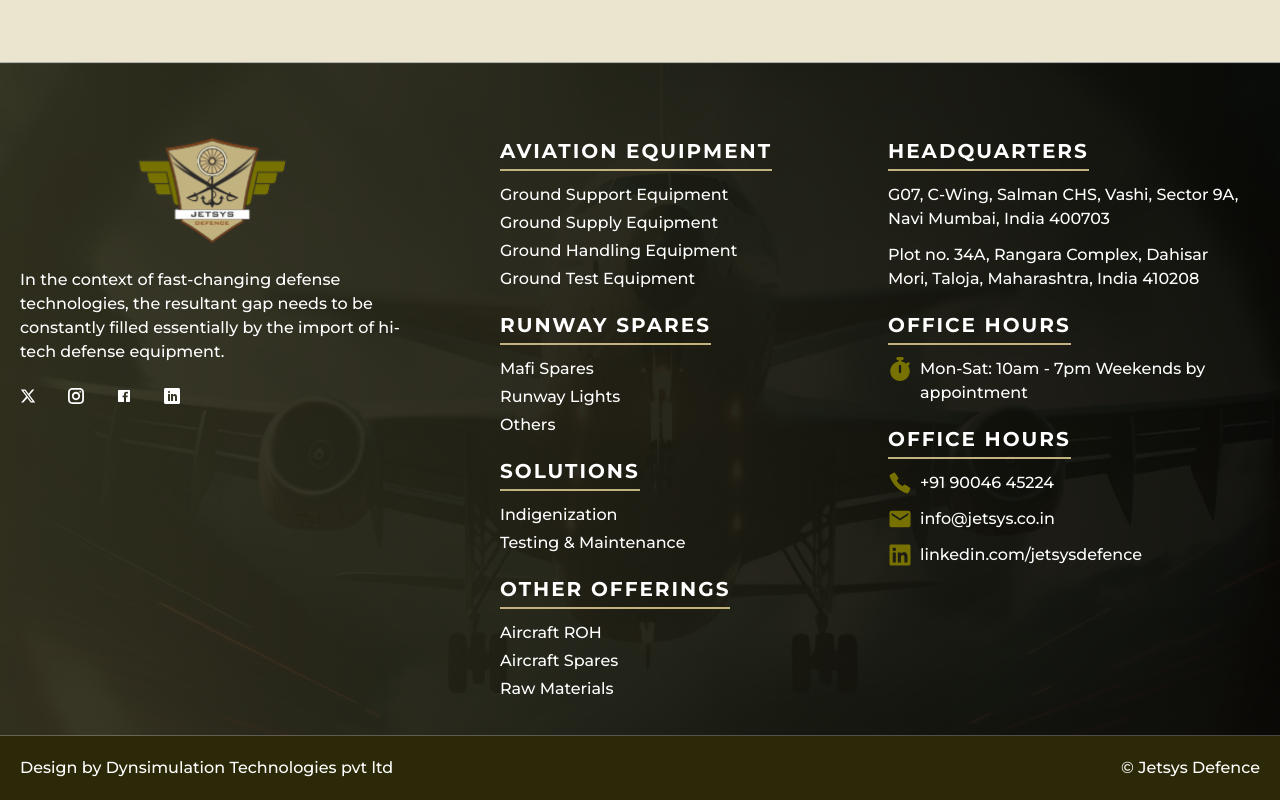
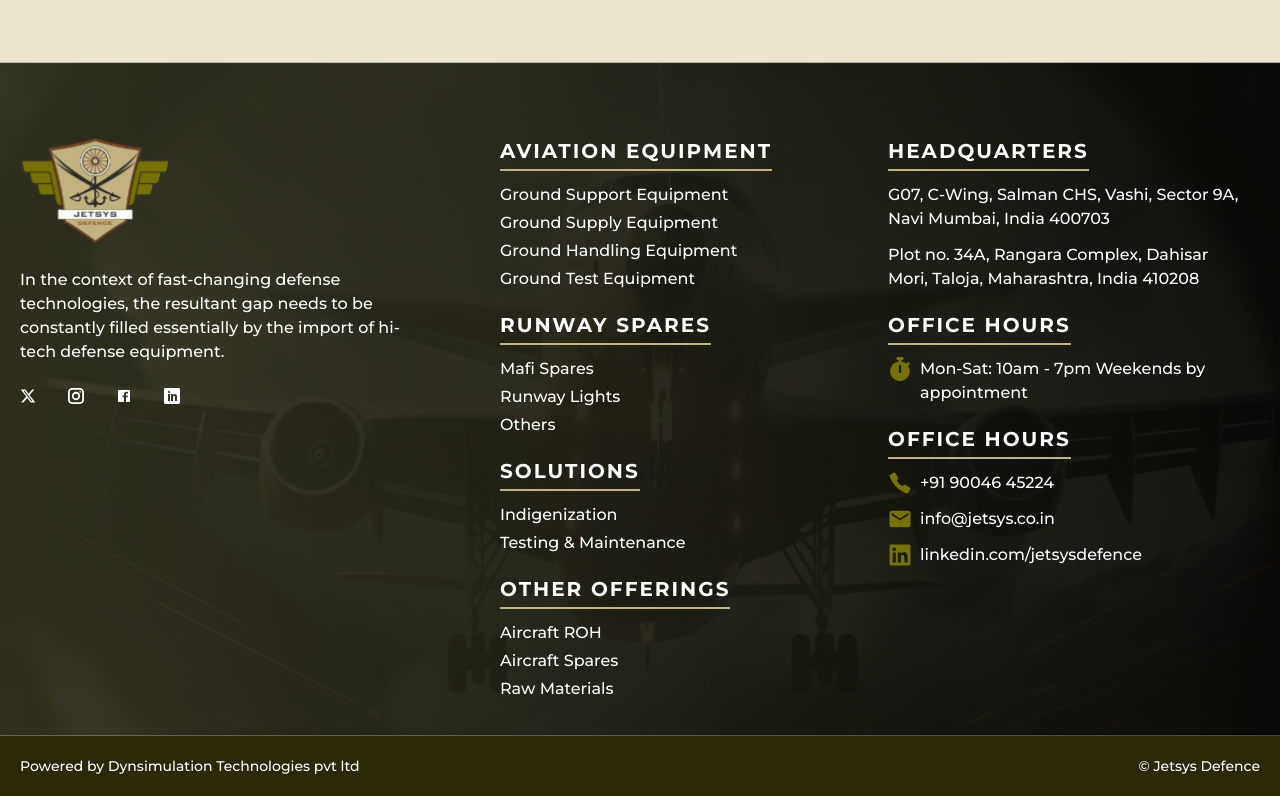
Before and after one commit to Wasiquekh/jetsys, a Next.js app: page / in a window 1280 px wide. Shown: the part 4739-5539 px from the top of the page. Built offline with nearby package versions, Linux system fonts and the light colour scheme; a web font is replaced by a local one.

Commit message:
aligment changes

```diff
--- a/src/app/components/Footer.tsx
+++ b/src/app/components/Footer.tsx
@@ -19,7 +19,7 @@
               width={150}
               height={50}
               alt="Jetsys logo"
-              className="mb-6 mx-auto md"
+              className="mb-6 mx-auto md:mx-0"
             />
             <p className="mt-2 text-base font-medium text-white mb-6">
               In the context of fast-changing defense technologies, the
@@ -135,7 +135,7 @@
                 </li>
               </ul>
               <h2 className="font-bold text-white text-xl tracking-widest mb-3 uppercase border-b-2 border-b-secondary inline-block pb-1">
-                Office Hours
+                Office Hours
               </h2>
               <ul className="list-none mb-5 text-base font-medium text-white space-y-3">
                 <li>
@@ -148,7 +148,7 @@
                 </li>
               </ul>
               <h2 className="font-bold text-white text-xl tracking-widest mb-3 uppercase border-b-2 border-b-secondary inline-block pb-1">
-                Office Hours
+                Office Hours
               </h2>
               <ul className="list-none mb-5 text-base font-medium text-white space-y-3">
                 <li>
@@ -156,7 +156,7 @@
                     <div>
                       <IoCallSharp className=" text-primary text-2xl" />
                     </div>
-                    <div>+91 90046 45224</div>
+                    <div>+91 90046 45224</div>
                   </div>
                 </li>
                 <li>
@@ -182,10 +182,10 @@
       </footer>
       <section className=" bg-[#2B2908]">
         <div className="container !py-5 ">
-          <div className=" flex flex-col-reverse md:flex-row items-center justify-between text-white font-medium text-base">
+          <div className=" flex flex-col-reverse md:flex-row items-center justify-between gap-1 text-white font-medium text-xs md:text-sm">
             <Link target="_blank" href="https://www.dynsimulation.com/">
               <p className=" hover:text-secondary text-center">
-                Design by Dynsimulation Technologies pvt ltd
+                Powered by Dynsimulation Technologies pvt ltd
               </p>
             </Link>
 
```
